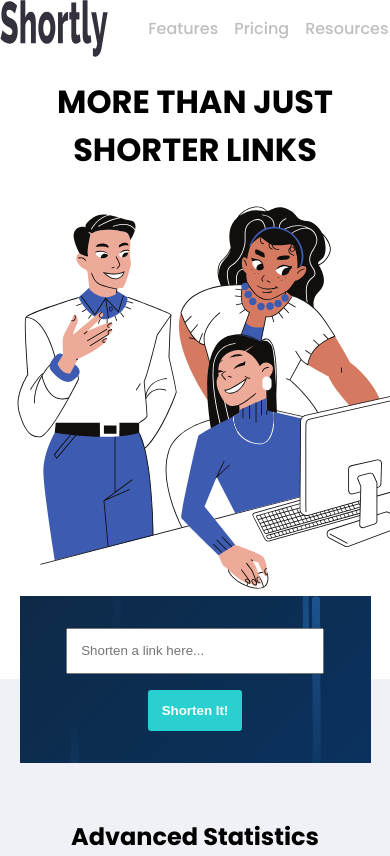
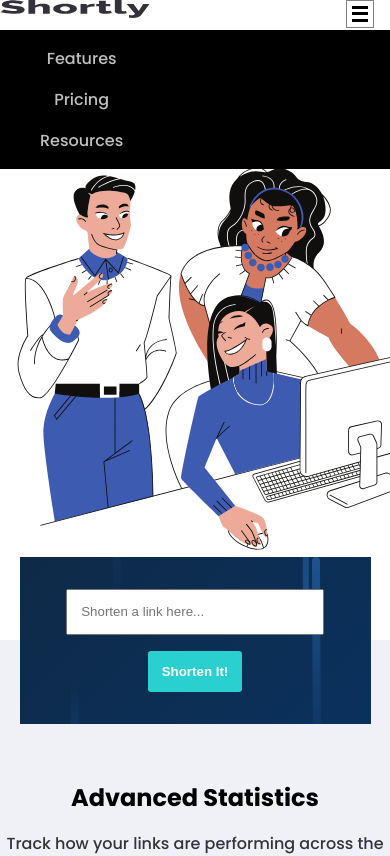
Before and after one commit to mukeshgurpude/next-shortner, a Next.js app: page / in a window 390 px wide. Shown: the top 856 px of the page. Built offline with nearby package versions, Linux system fonts and the light colour scheme.

Commit message:
feat: add hamburger icon for header

```diff
--- a/components/footer.js
+++ b/components/footer.js
@@ -1,5 +1,5 @@
 import styled from 'styled-components'
-import { color, space } from 'styled-system'
+import { color, space, variant } from 'styled-system'
 import Logo from './logo'
 import Social from './social'
 
@@ -23,7 +23,7 @@ export default function Footer() {
         return <LinksGroup key={heading}>
           <Heading>{heading}</Heading>
           <LinksList>{
-            links.map(({text, href}) => <Link key={text} href={href}>{text}</Link>)
+            links.map(({text, href}) => <Link variant='footer_link' key={text} href={href}>{text}</Link>)
           }</LinksList>
         </LinksGroup>
       })
@@ -51,6 +51,15 @@ const LinksGroup = styled('div')({
 })
 const Heading = styled('h3')({ margin: 0 })
 const LinksList = styled('ul')({
-  display: 'flex', flexDirection: 'column', paddingLeft: 0
+  display: 'flex', flexDirection: 'column', paddingLeft: 0, gap: '.4rem'
 })
-const Link = styled('a')({})
+const Link = styled('a')(color, variant({
+  variants: {
+    footer_link: {
+      color: 'neutral.gray',
+      '&:hover': {
+        color: 'primary.cyan'
+      }
+    }
+  }
+}))
--- a/components/header.js
+++ b/components/header.js
@@ -16,7 +16,7 @@ export default function Header() {
   return <Wrapper>
     <Image src='/logo.svg' alt='' width='150px' height='18px'/>
     <Toggle open={open} toggle={() => setOpen(c => !c)} />
-    <LinkWrapper>
+    <LinkWrapper className={open ? 'active' : ''}>
       <ul>{ links.map((link, i) => <Link key={i} {...link} />) }</ul>
     </LinkWrapper>
   </Wrapper>
@@ -29,14 +29,23 @@ const Wrapper = styled.header`
     margin: .8em auto;
   }
 `
-const LinkWrapper = styled.div`
-  display: flex;
-  width: 100%;
-  justify-content: space-between;
-
-  &>ul {
-    display: flex;
-    gap: 1em;
-    align-items: center;
+const LinkWrapper = styled('div')({
+  display: 'flex',
+  width: '100%',
+  justifyContent: 'space-between',
+  '&>ul': {
+    display: 'flex',
+    gap: '1em',
+    alignItems: 'center',
+  },
+  '@media(max-width: 768px)': {
+    background: '#000',
+    position: 'absolute',
+    top: 30, zIndex: 998,
+    height: 0, overflow: 'hidden',
+    '&>ul': {flexDirection: 'column'},
+    '&.active': {
+      height: 'max-content',
+    }
   }
-`
+})
--- a/components/toggle.js
+++ b/components/toggle.js
@@ -2,7 +2,7 @@ import styled from 'styled-components'
 import { layout } from 'styled-system'
 
 export default function Toggle({ open=false, toggle }) {
-  return <Wrapper display={['none', 'flex']} onClick={toggle}>
+  return <Wrapper onClick={toggle}>
     <div></div>
     <div></div>
     <div></div>
@@ -13,16 +13,22 @@ const Wrapper = styled('div')({
   width: '16px',
   height: '16px',
   maxWidth: '16px',
-  display: 'none',
+  display: 'flex',
   justifyContent: 'space-between',
   flexFlow: 'column',
   cursor: 'pointer',
   padding: '.3em',
   border: '1px solid gray',
   boxSizing: 'content-box',
+  position: 'absolute',
+  zIndex: 999,
+  right: '1em',
   '&>div': {
     background: '#000',
     height: '.2rem',
     width: '100%'
+  },
+  '@media(min-width: 768px)': {
+    display: 'none'
   }
 }, layout)
```
